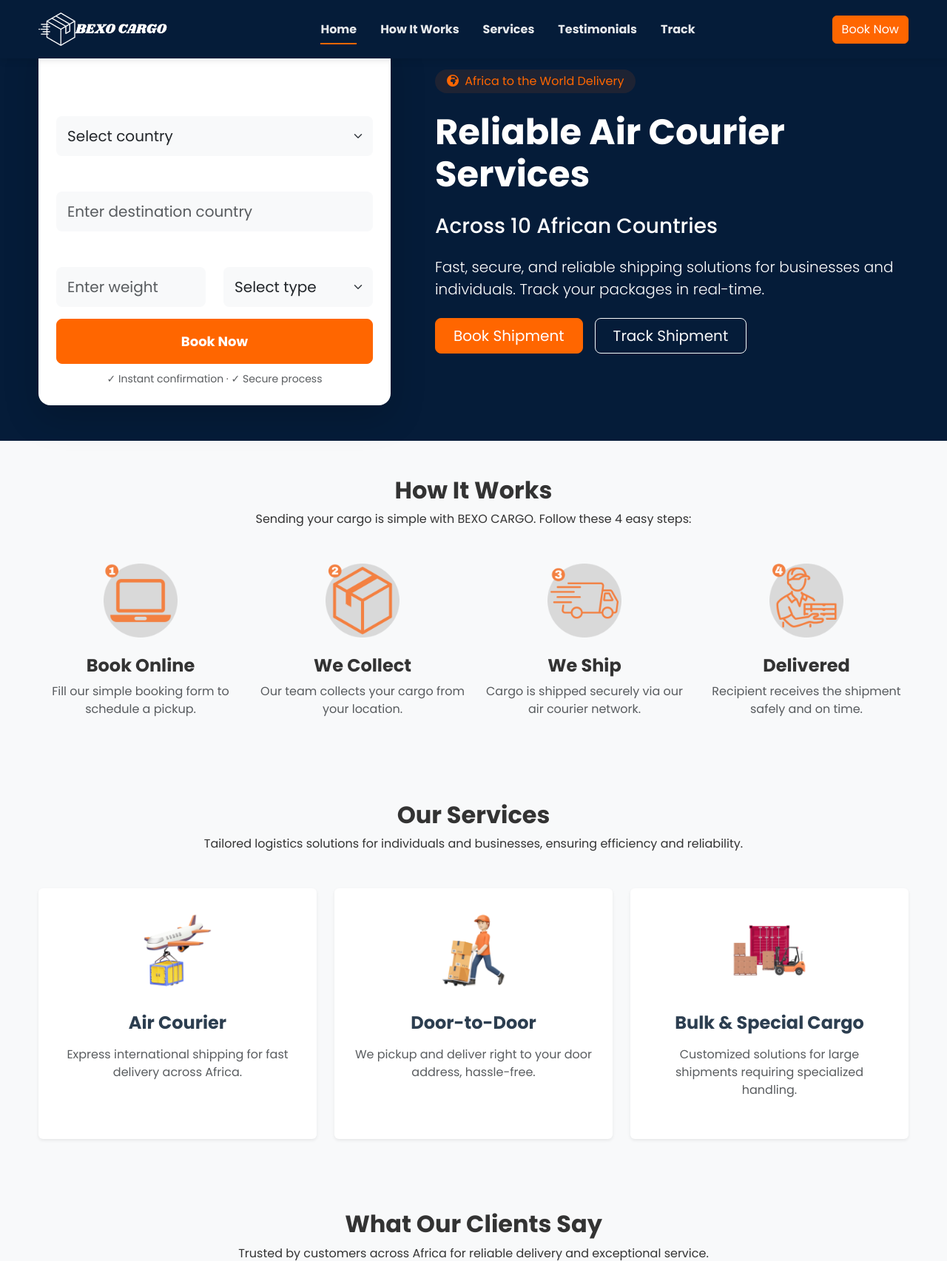
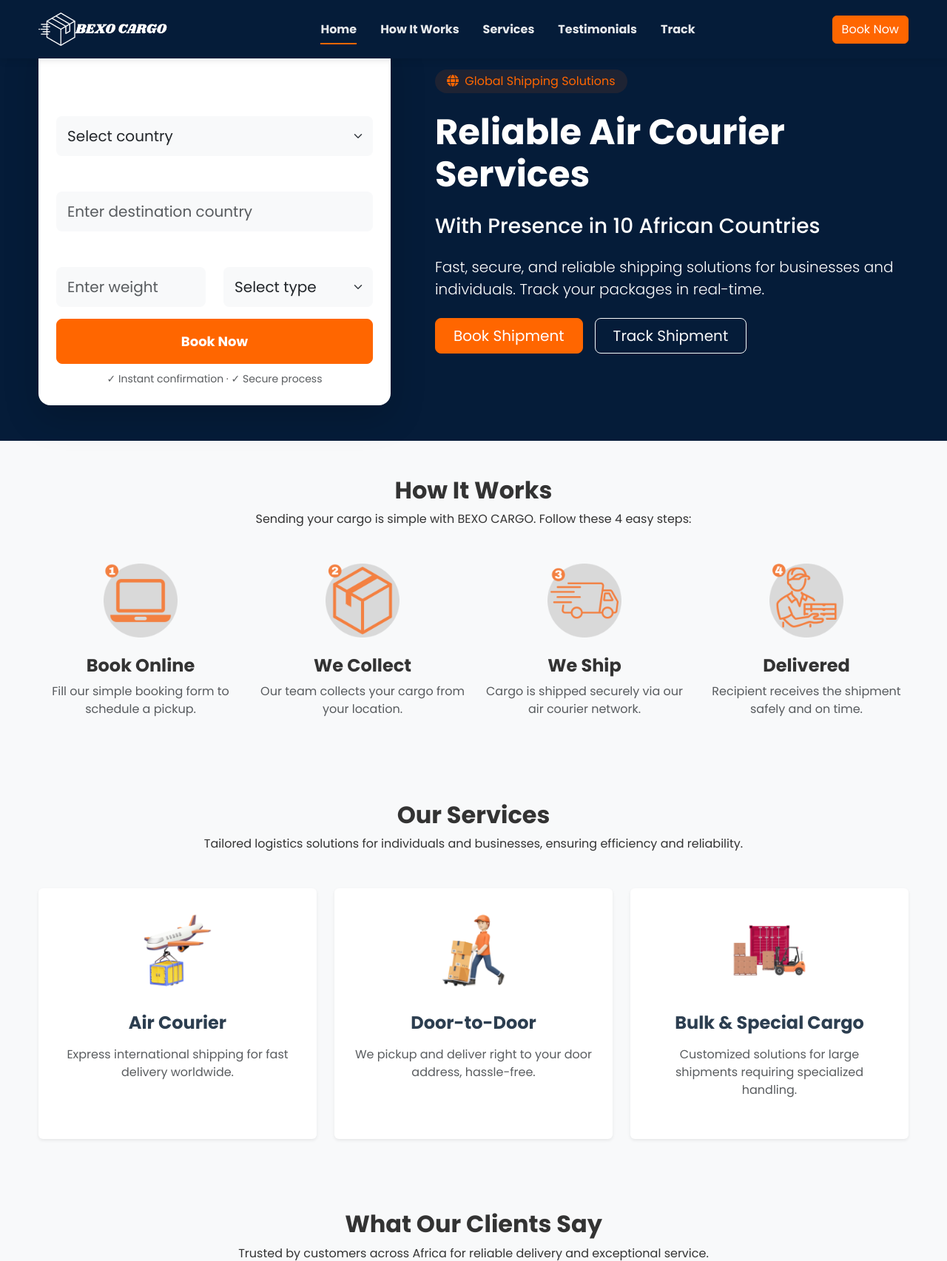
Before and after one commit to reloaded4k/BexoC, a Flask app: page / in a window 1280 px wide. Shown: the top 1705 px of the page at 74% size. Run offline with Flask 3, Linux system fonts and the light colour scheme.

Commit message:
Refine wording to emphasize worldwide shipping with African presence
Update homepage text and icons to reflect global shipping capabilities.

Replit-Commit-Author: Agent
Replit-Commit-Session-Id: 46e6e674-6c34-4854-91d9-7e97711d2fb9
Replit-Commit-Screenshot-Url: https://storage.googleapis.com/screenshot-production-us-central1/576b8c06-e46c-40cf-b31b-17ac9001f488/b6885ee4-4853-43f3-abff-454e834f337a.jpg

```diff
--- a/templates/index.html
+++ b/templates/index.html
@@ -204,10 +204,10 @@
             <!-- Hero Content -->
             <div class="col-lg-7 ps-lg-5 text-white text-center text-lg-start">
                 <div class="d-inline-block px-3 py-1 rounded-pill" style="background-color: rgba(255, 102, 0, 0.1); color: #FF6600;">
-                    <i class="fas fa-globe-africa me-1"></i> Africa to the World Delivery
+                    <i class="fas fa-globe me-1"></i> Global Shipping Solutions
                 </div>
                 <h1 class="display-5 fw-bold my-4">Reliable Air Courier Services</h1>
-                <h3 class="mb-4">Across 10 African Countries</h3>
+                <h3 class="mb-4">With Presence in 10 African Countries</h3>
                 <p class="lead mb-4">Fast, secure, and reliable shipping solutions for businesses and individuals. Track your packages in real-time.</p>
 
                 <div class="d-flex gap-3 mb-4 justify-content-center justify-content-lg-start">
@@ -295,7 +295,7 @@
                             <img src="{{ url_for('static', filename='images/icons/service-air.png') }}" alt="Air Courier Service" style="height: 120px;">
                         </div>
                         <h4 class="card-title mb-3 fw-bold">Air Courier</h4>
-                        <p class="card-text text-muted">Express international shipping for fast delivery across Africa.</p>
+                        <p class="card-text text-muted">Express international shipping for fast delivery worldwide.</p>
                     </div>
                 </div>
             </div>
@@ -430,8 +430,8 @@
                         <span>Instant Updates</span>
                     </div>
                     <div class="d-flex align-items-center">
-                        <i class="fas fa-globe-africa me-2 text-orange" style="color: #FF6600;"></i>
-                        <span>10 African Countries</span>
+                        <i class="fas fa-globe me-2 text-orange" style="color: #FF6600;"></i>
+                        <span>Worldwide Shipping</span>
                     </div>
                 </div>
             </div>
```
